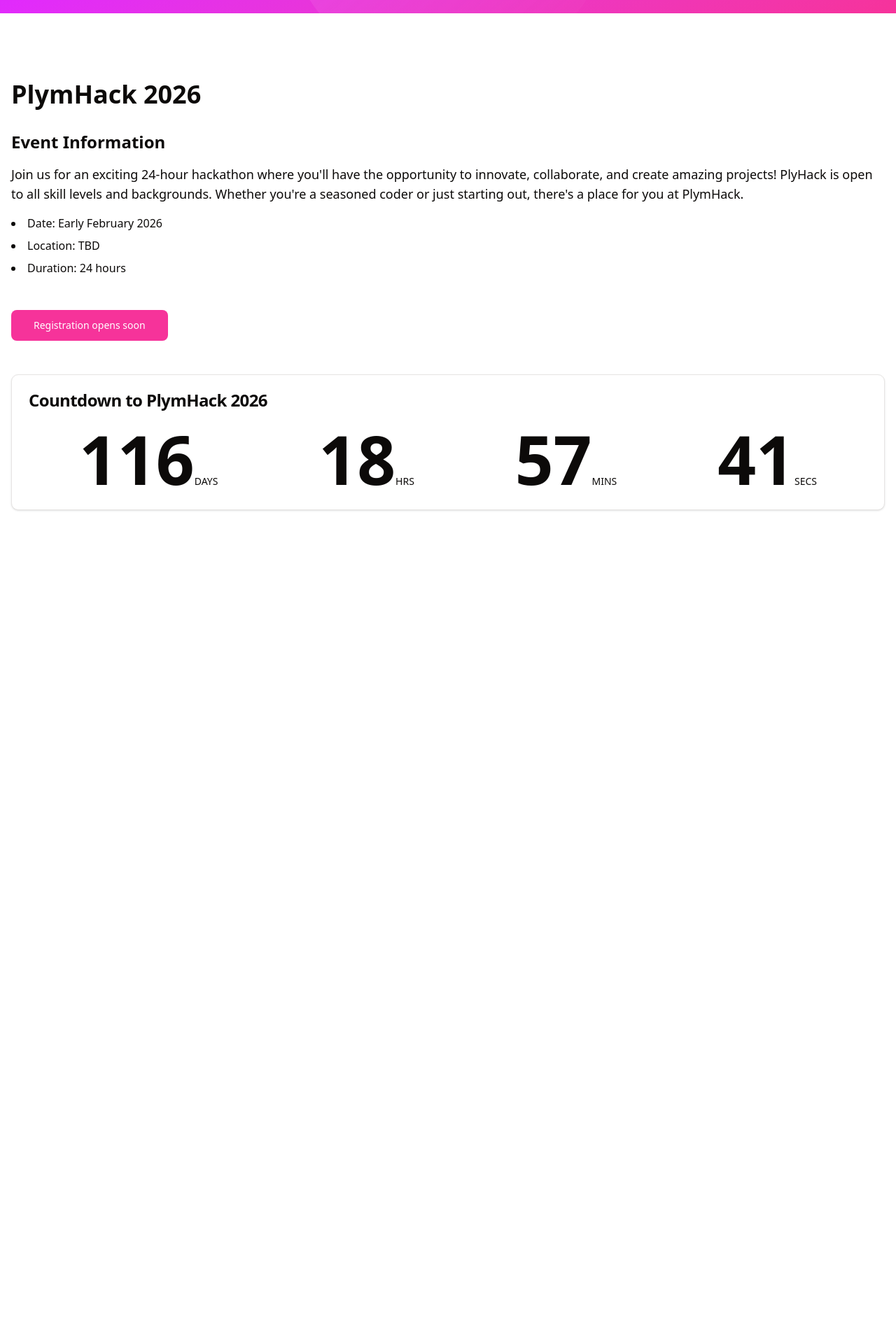
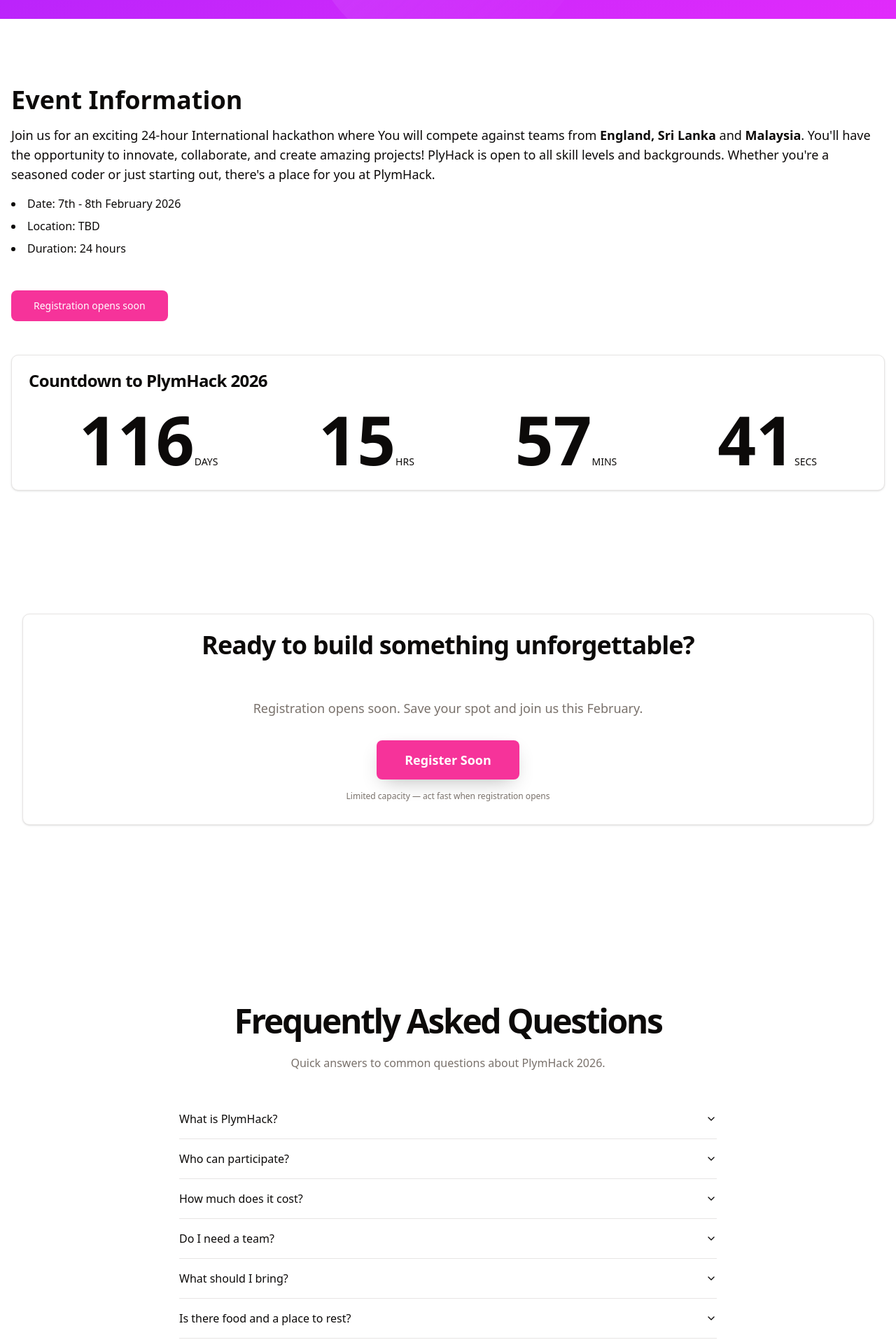
Before and after one commit to C0gzy/PlymHack, a Next.js app in the folder plymhack/: page / in a window 1280 px wide. Shown: the part 805-2720 px from the top of the page at 70% size. Before the commit the page ends 1614 px from the top, so only its background shows below. Built offline with nearby package versions, Linux system fonts and the light colour scheme.

Commit message:
added registration section , FAQ , updated text

```diff
--- a/plymhack/app/globals.css
+++ b/plymhack/app/globals.css
@@ -81,7 +81,7 @@
 .dark {
   --background: oklch(0.147 0.004 49.25);
   --foreground: oklch(0.985 0.001 106.423);
-  --card: oklch(0.216 0.006 56.043);
+  --card: oklch(0.18 0.006 56.043);
   --card-foreground: oklch(0.985 0.001 106.423);
   --popover: oklch(0.216 0.006 56.043);
   --popover-foreground: oklch(0.985 0.001 106.423);
--- a/plymhack/app/page.tsx
+++ b/plymhack/app/page.tsx
@@ -3,6 +3,8 @@
 import { useState, useEffect } from "react"
 import { NavBar } from "@/components/nav-bar"
 import { PlymHackHero } from "@/components/plymhack-hero"
+import { FAQSection } from "@/components/faq-section"
+import { RegistrationSection } from "@/components/registration-section"
 import { Countdown } from "@/components/countdown"
 import { Timeline } from "@/components/timeline"
 import { PrizeArea } from "@/components/prize-area"
@@ -16,25 +18,25 @@ export default function PlyHackPage() {
     setMounted(true)
   }, [])
 
-  // PlymHack 2026 – early February
-  const hackathonStart = new Date("2026-02-07T12:00:00")
+  // PlymHack 2026 – 7th - 8th February
+  const hackathonStart = new Date("2026-02-07T09:00:00")
 
   return (
     <div className="min-h-screen bg-background">
       <NavBar />
       <PlymHackHero />
       <main className="container mx-auto px-4 py-8 pt-24">
-        <h1 className="text-4xl font-bold mb-8">PlymHack 2026</h1>
+
 
         <section className="mb-12">
-          <h2 className="text-2xl font-semibold mb-4">Event Information</h2>
+          <h1 className="text-4xl font-semibold mb-4">Event Information</h1>
           <p className="text-lg mb-4">
-            Join us for an exciting 24-hour hackathon where you'll have the opportunity to innovate, collaborate, and
+            Join us for an exciting 24-hour International hackathon where You will compete against teams from <span className="font-bold">England, Sri Lanka </span> <span>and</span> <span className="font-bold">Malaysia</span>. You'll have the opportunity to innovate, collaborate, and
             create amazing projects! PlyHack is open to all skill levels and backgrounds. Whether you're a seasoned
             coder or just starting out, there's a place for you at PlymHack.
           </p>
           <ul className="list-disc list-inside space-y-2">
-            <li>Date: Early February 2026</li>
+            <li>Date: 7th - 8th February 2026</li>
             <li>Location: TBD</li>
             <li>Duration: 24 hours</li>
           </ul>
@@ -48,6 +50,9 @@ export default function PlyHackPage() {
 
         {mounted && <Countdown targetDate={hackathonStart} />}
 
+        <RegistrationSection />
+        <FAQSection />
+
 
 
       </main>
--- a/plymhack/components/countdown.tsx
+++ b/plymhack/components/countdown.tsx
@@ -42,7 +42,7 @@ export function Countdown({ targetDate }: CountdownProps) {
     if (value == null) return null
     return (
       <div key={unit} className="text-center">
-        <span className="md:text-8xl text-4xl font-bold">{value}</span>
+        <span className="md:text-8xl text-2xl font-bold">{value}</span>
         <span className="md:text-m text-sm uppercase">{unit}</span>
       </div>
     )
--- /dev/null
+++ b/plymhack/components/faq-section.tsx
@@ -0,0 +1,56 @@
+"use client"
+
+import { Accordion, AccordionContent, AccordionItem, AccordionTrigger } from "@/components/ui/accordion"
+
+export function FAQSection() {
+  return (
+    <section id="faq" className="py-12 md:py-24 lg:py-32">
+      <div className="container mx-auto px-4">
+        <h2 className="text-3xl font-bold tracking-tighter sm:text-4xl md:text-5xl mb-6 text-center">
+          Frequently Asked Questions
+        </h2>
+        <p className="text-muted-foreground text-center max-w-2xl mx-auto mb-10">
+          Quick answers to common questions about PlymHack 2026.
+        </p>
+        <Accordion type="single" collapsible className="max-w-3xl mx-auto">
+          <AccordionItem value="what-is-plymhack">
+            <AccordionTrigger>What is PlymHack?</AccordionTrigger>
+            <AccordionContent>
+              PlymHack is a 24-hour student hackathon hosted at Plymouth University. Teams design and build projects around a theme and present to judges.
+            </AccordionContent>
+          </AccordionItem>
+          <AccordionItem value="who-can-join">
+            <AccordionTrigger>Who can participate?</AccordionTrigger>
+            <AccordionContent>
+              Students of all skill levels and backgrounds are welcome. Beginners are encouraged.
+            </AccordionContent>
+          </AccordionItem>
+          <AccordionItem value="cost">
+            <AccordionTrigger>How much does it cost?</AccordionTrigger>
+            <AccordionContent>
+              Attendance is free. Registration details will be announced soon.
+            </AccordionContent>
+          </AccordionItem>
+          <AccordionItem value="teams">
+            <AccordionTrigger>Do I need a team?</AccordionTrigger>
+            <AccordionContent>
+              You can register solo and form a team at the event. Typical team sizes are 3–5.
+            </AccordionContent>
+          </AccordionItem>
+          <AccordionItem value="what-to-bring">
+            <AccordionTrigger>What should I bring?</AccordionTrigger>
+            <AccordionContent>
+              A laptop, charger, student ID, and anything you need to be comfortable for 24 hours (snacks, headphones, etc.).
+            </AccordionContent>
+          </AccordionItem>
+          <AccordionItem value="sleep-food">
+            <AccordionTrigger>Is there food and a place to rest?</AccordionTrigger>
+            <AccordionContent>
+              Yes meals and refreshments are provided, and there will be quiet spaces to rest.
+            </AccordionContent>
+          </AccordionItem>
+        </Accordion>
+      </div>
+    </section>
+  )
+}
--- a/plymhack/components/plymhack-hero.tsx
+++ b/plymhack/components/plymhack-hero.tsx
@@ -5,7 +5,7 @@ import Link from "next/link"
 
 export function PlymHackHero() {
   return (
-    <section className="relative isolate overflow-hidden bg-gradient-to-br from-purple-600 via-fuchsia-500 to-pink-500">
+    <section className="relative isolate overflow-hidden bg-gradient-to-br from-purple-600 to-fuchsia-500">
       <div className="absolute inset-0 opacity-20" aria-hidden>
         <svg className="h-full w-full" xmlns="http://www.w3.org/2000/svg" preserveAspectRatio="none" viewBox="0 0 800 600">
           <defs>
@@ -17,14 +17,14 @@ export function PlymHackHero() {
           <g fill="url(#g)">
             <circle cx="150" cy="100" r="120" />
             <circle cx="650" cy="120" r="90" />
-            <circle cx="400" cy="520" r="140" />
+            <circle cx="400" cy="520" r="120" />
           </g>
         </svg>
       </div>
       <div className="container mx-auto px-4 pt-72 pb-72 text-center text-white">
         <div className="mx-auto max-w-3xl space-y-6">
           <span className="inline-flex items-center rounded-full bg-white/10 px-4 py-1 text-sm backdrop-blur">
-            February 2026 • Plymouth University
+          NSBM Green University &#8203; <span className="font-bold text-lg">• 7th - 8th February 2026 • </span> &#8203; Plymouth University
           </span>
           <h1 className="text-4xl font-extrabold tracking-tight sm:text-6xl md:text-7xl">
             PlymHack 2026
--- /dev/null
+++ b/plymhack/components/registration-section.tsx
@@ -0,0 +1,37 @@
+"use client"
+
+import { Button } from "@/components/ui/button"
+import { Card, CardContent, CardHeader, CardTitle } from "@/components/ui/card"
+
+export function RegistrationSection() {
+  return (
+    <section id="register" className="py-16 md:py-24 lg:py-32">
+      <div className="container mx-auto px-4">
+        <Card className="overflow-hidden">
+          <CardHeader className="text-center">
+            <CardTitle className="text-3xl md:text-4xl font-extrabold tracking-tight">
+              Ready to build something unforgettable?
+            </CardTitle>
+          </CardHeader>
+          <CardContent className="text-center py-8">
+            <p className="md:text-lg mb-8 max-w-2xl mx-auto text-muted-foreground">
+              Registration opens soon. Save your spot and join us this February.
+            </p>
+            <div className="inline-flex rounded-xl shadow-[0_10px_30px_-10px_rgba(0,0,0,0.3)]">
+              <Button
+                size="lg"
+                className="h-14 px-10 text-lg font-semibold bg-pink-500 text-white hover:bg-pink-600 transition-transform active:scale-[0.98]"
+                asChild
+              >
+                <a href="#" onClick={(e) => e.preventDefault()}>Register Soon</a>
+              </Button>
+            </div>
+            <p className="mt-4 text-xs text-muted-foreground">
+              Limited capacity — act fast when registration opens
+            </p>
+          </CardContent>
+        </Card>
+      </div>
+    </section>
+  )
+}
```
